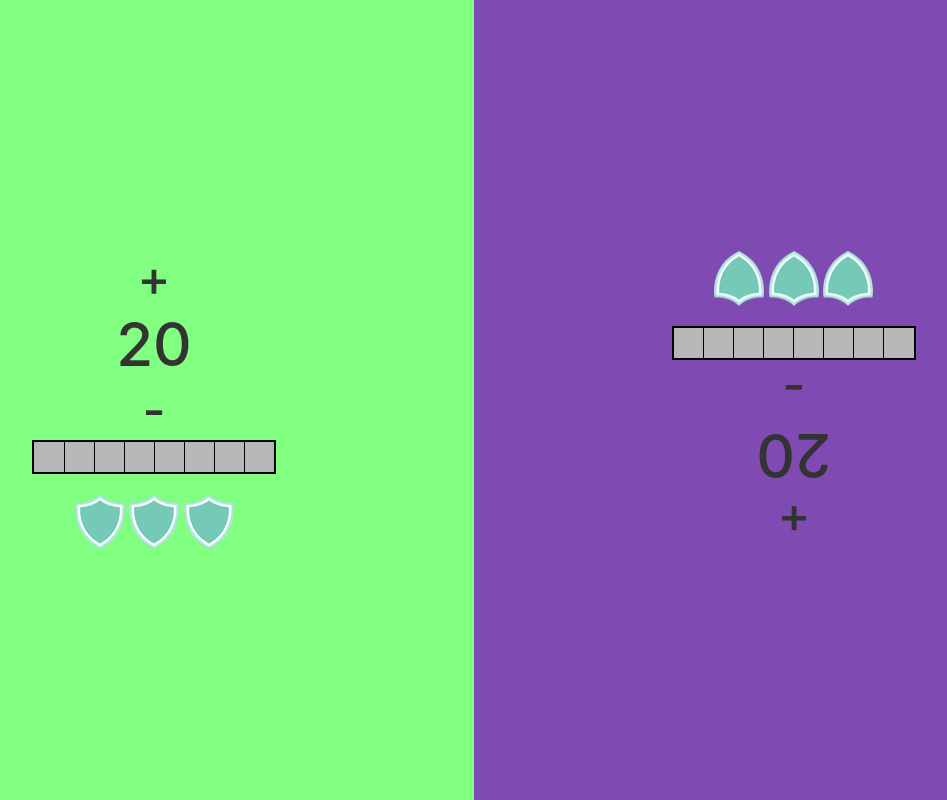
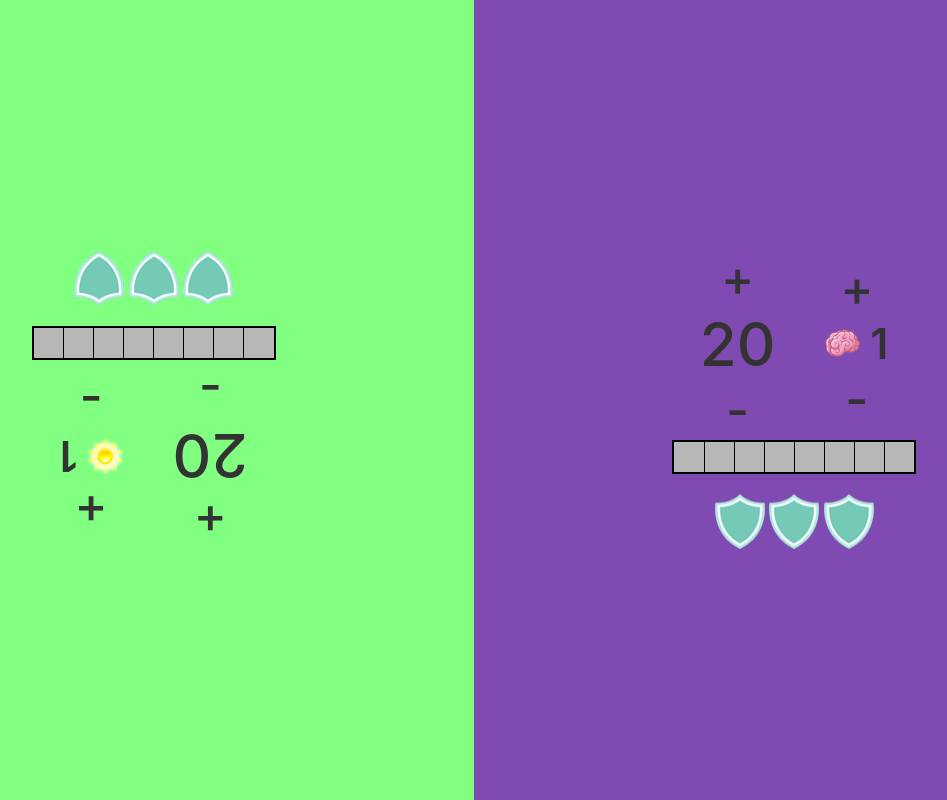
Before and after one commit to pikus420/PvZLifetap, a Svelte app: page / in a window 1280 px wide. Shown: the whole page, without its empty margins (166-1113 px from the left). Built offline with nearby package versions, Linux system fonts and the light colour scheme.

Commit message:
add mana counter

```diff
--- a/src/App.svelte
+++ b/src/App.svelte
@@ -2,16 +2,23 @@
 	import Life from './Life.svelte';
 	import Shields from './Shields.svelte';
 	import BlockMeter from './BlockMeter.svelte';
+	import Mana from './Mana.svelte';
 </script>
 
 <main>
 	<div class="plants">
-		<Life />
+		<div class="counters">
+			<Life />
+			<Mana type="sun"/>
+		</div>
 		<BlockMeter />
 		<Shields />
 	</div>
 	<div class="zombies">
-		<Life />
+		<div class="counters">
+			<Life />
+			<Mana type="brain"/>
+		</div>
 		<BlockMeter />
 		<Shields />
 	</div>
@@ -30,12 +37,21 @@
 
 	.plants{
 		background-color: #81ff81;
+		transform: rotate(180deg);
 	}
 
 	.zombies{
 		background-color: #804ab3;
-		transform: rotate(180deg);
 	}
+
+	.counters{
+		display: flex;
+		flex-direction: row;
+		justify-content: center;
+		align-items: center;
+		gap: 50px;
+	}
+
 
 	@media only screen and (min-width: 600px) {
 		.plants, .zombies{
--- a/src/BlockMeter.svelte
+++ b/src/BlockMeter.svelte
@@ -38,6 +38,7 @@
         width: 0px;
         height: 30px;
         background-color: #2a9fff;
+        transition: linear 0.3s;
     }
 
     .lines{
--- a/src/Life.svelte
+++ b/src/Life.svelte
@@ -1,5 +1,5 @@
 <script>
-    import LifeButton from './LifeButton.svelte';
+    import LifeButton from './NumberButton.svelte';
     export let life = 20;
 
     function healing(){
--- /dev/null
+++ b/src/Mana.svelte
@@ -0,0 +1,57 @@
+<script>
+    import ManaButton from './NumberButton.svelte';
+    export let mana = 1;
+    export let type;
+
+    function addMana(){
+        navigator.vibrate(200);
+        mana++;
+    }
+
+    function substractMana(){
+        navigator.vibrate(200);
+        mana--;
+    }
+</script>
+
+
+<div class="mana_container">
+    <ManaButton type="+" on:click={addMana}/>
+    <div class="number">
+        <img src="/img/{type}.png" alt="{type}">
+        <p class="mana">{mana}</p>
+    </div>
+    <ManaButton type="-" on:click={substractMana}/>
+</div>
+
+
+<style>
+    .mana_container{
+        display: flex;
+        justify-content: center;
+        align-items: center;
+        flex-direction: column;
+    }
+
+    .number{
+        display: flex;
+        align-items: center;
+        justify-content: center;
+        flex-direction: row;
+        gap: 10px;
+    }
+
+    p {
+		font-size: 42px;
+        user-select: none;
+        font-weight: 600;
+        margin: 0;
+	}
+
+    img{
+        width: 35px;
+        height: 35px;
+    }
+
+
+</style>
--- a/src/ShieldButton.svelte
+++ b/src/ShieldButton.svelte
@@ -20,6 +20,7 @@
     img{
         height: 55px;
         width: 50px;
+        transition: linear 0.3s;
     }
 
     .removed{
```
Also changed, not shown: public/img/brain.png (added), public/img/sun.png (added), src/NumberButton.svelte (renamed from src/LifeButton.svelte).
